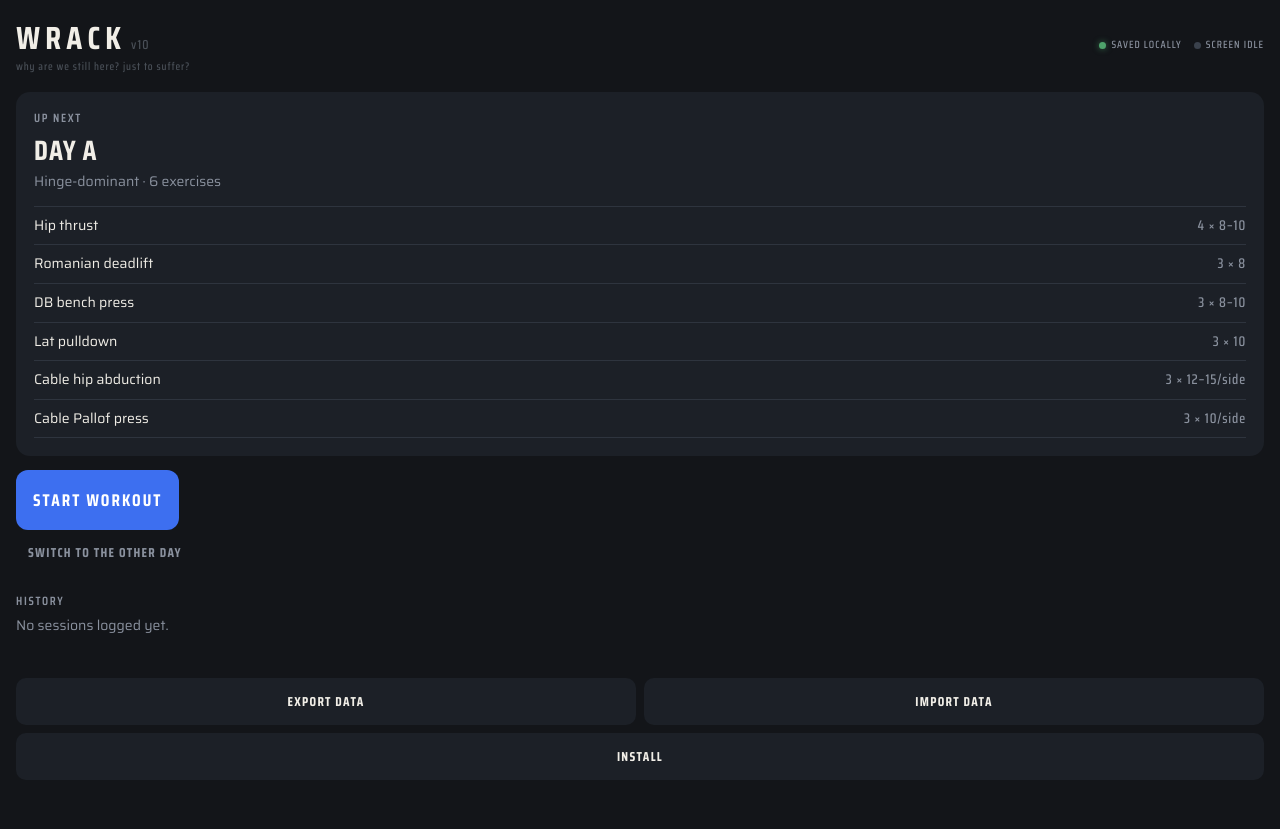
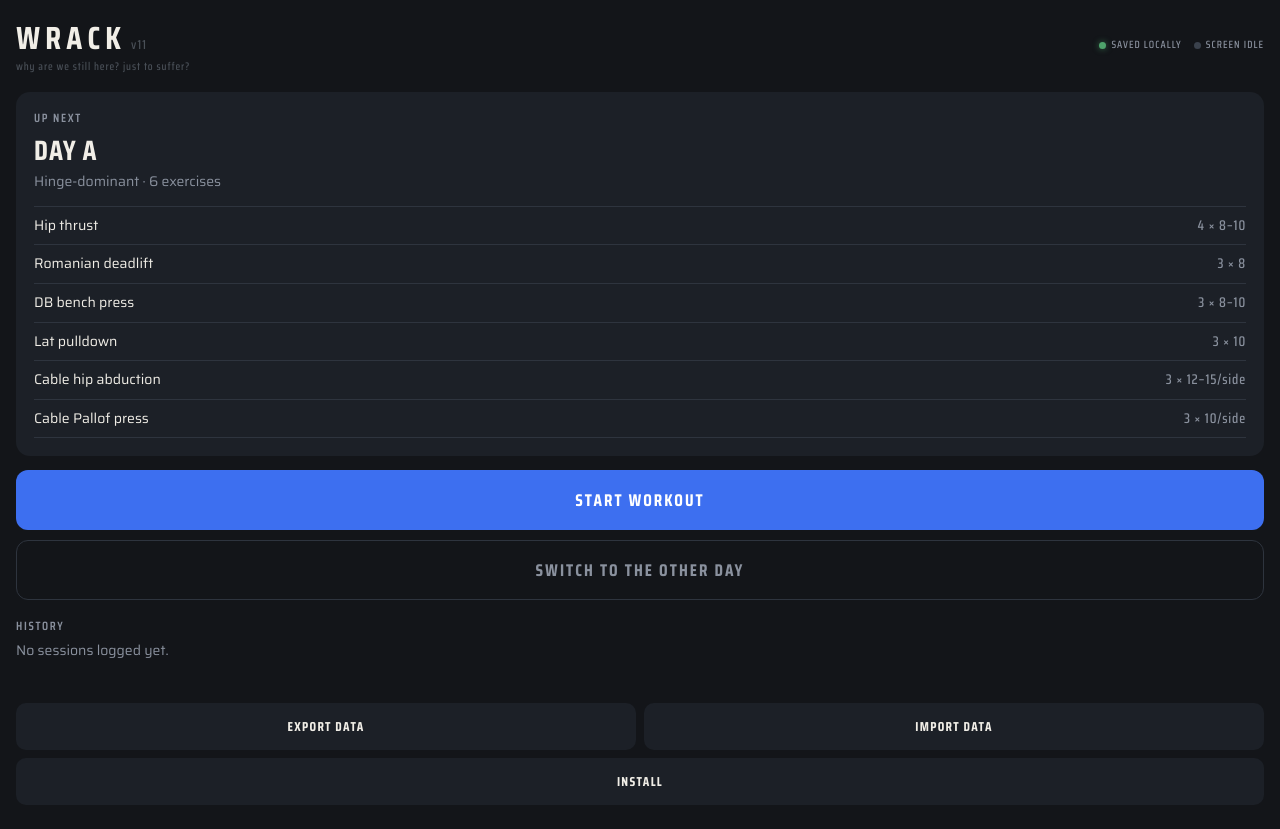
Before and after one commit to enlore/wrack, a plain HTML site: page index.html in a window 1280 px wide. Before the commit the page ends 804 px from the top, so only its background shows below. Drawn offline with Linux system fonts and the light colour scheme.

Commit message:
v11: swap-day as full-size ghost variant of the primary button
Both buttons sit full-width in one padded column; quiet variant keeps
transparent bg and dust copy but takes the primary's dimensions,
padding, and radius, plus a hairline border.

Co-Authored-By: Claude Fable 5 <noreply@anthropic.com>
Claude-Session: https://claude.ai/code/session_01FR9PprBo96h2apyKdpvQG1

```diff
--- a/index.html
+++ b/index.html
@@ -78,7 +78,7 @@ button:focus-visible,input:focus-visible{outline:2px solid var(--blue);outline-o
 .btn{display:block;width:100%;text-align:center;font-family:var(--disp);text-transform:uppercase;
   letter-spacing:.12em;font-weight:700;font-size:17px;padding:17px;border-radius:12px;background:var(--blue);color:#fff}
 .btn:active{transform:translateY(1px)}
-.btn.quiet{background:none;color:var(--dust);font-size:13px;padding:12px;letter-spacing:.1em}
+.btn.quiet{background:none;color:var(--dust);border:1px solid var(--line);padding:16px}
 .btn.soft{background:var(--panel);color:var(--chalk);font-size:13px;padding:13px;border-radius:10px;letter-spacing:.1em}
 
 .hist{margin:0;padding:0;list-style:none}
@@ -180,7 +180,7 @@ button:focus-visible,input:focus-visible{outline:2px solid var(--blue);outline-o
   <section class="screen on" id="s-home">
     <div class="head">
       <div>
-        <h1>Wrack<span class="ver">v10</span></h1>
+        <h1>Wrack<span class="ver">v11</span></h1>
         <div class="motto">why are we still here? just to suffer?</div>
       </div>
       <div class="lights">
@@ -196,8 +196,10 @@ button:focus-visible,input:focus-visible{outline:2px solid var(--blue);outline-o
         <div class="sub" id="nextSub">Hinge-dominant · 6 exercises</div>
         <ul class="exlist" id="nextList"></ul>
       </div>
-      <button class="btn" id="startBtn" style="margin:0 16px;width:auto">Start workout</button>
-      <button class="btn quiet" id="swapBtn" style="margin:0 16px;width:auto">Switch to the other day</button>
+      <div style="padding:0 16px;display:flex;flex-direction:column;gap:10px">
+        <button class="btn" id="startBtn">Start workout</button>
+        <button class="btn quiet" id="swapBtn">Switch to the other day</button>
+      </div>
 
       <div class="pad" style="margin-top:18px"><div class="eyebrow">History</div></div>
       <ul class="hist" id="hist"></ul>
--- a/sw.js
+++ b/sw.js
@@ -1,6 +1,6 @@
 /* Wrack service worker — cache-first app shell.
    Bump CACHE on every deploy to force clients to pick up new code. */
-const CACHE = "wrack-v10";
+const CACHE = "wrack-v11";
 const SHELL = [
   "./",
   "./index.html",
```
